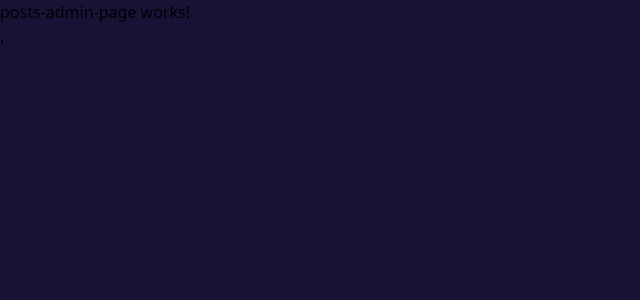
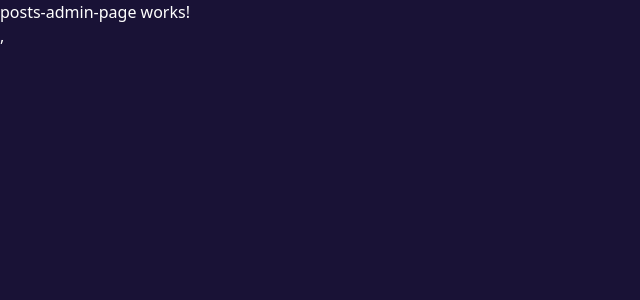
Before and after one commit to CQ-2025-HollowTeam/cq-blog-app, an Angular app: page /admin/posts in a window 1280 px wide. Shown: the top 300 px of the page, without its empty margins (0-640 px from the left). Built offline with nearby package versions, Linux system fonts and the light colour scheme.

Commit message:
fix: changed color-scheme to 'dark'

```diff
--- a/src/styles.css
+++ b/src/styles.css
@@ -7,7 +7,7 @@
 @plugin "daisyui/theme" {
     name: "DevTalles";
     default: true;
-    color-scheme: "light";
+    color-scheme: "dark";
     --color-base-100: oklch(36.94% 0.125 299.24);
     --color-base-200: oklch(21.47% 0.069 289.05);
     --color-base-300: oklch(0% 0 0);
```
